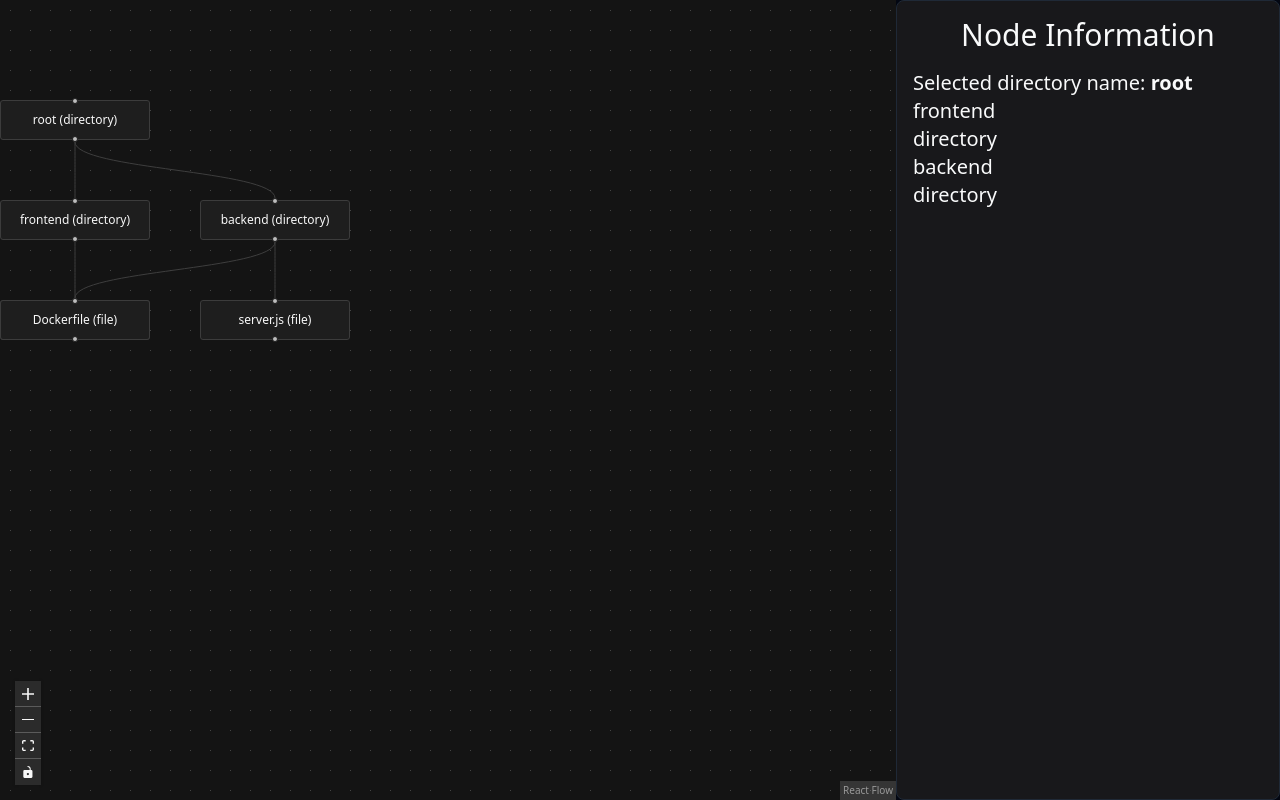
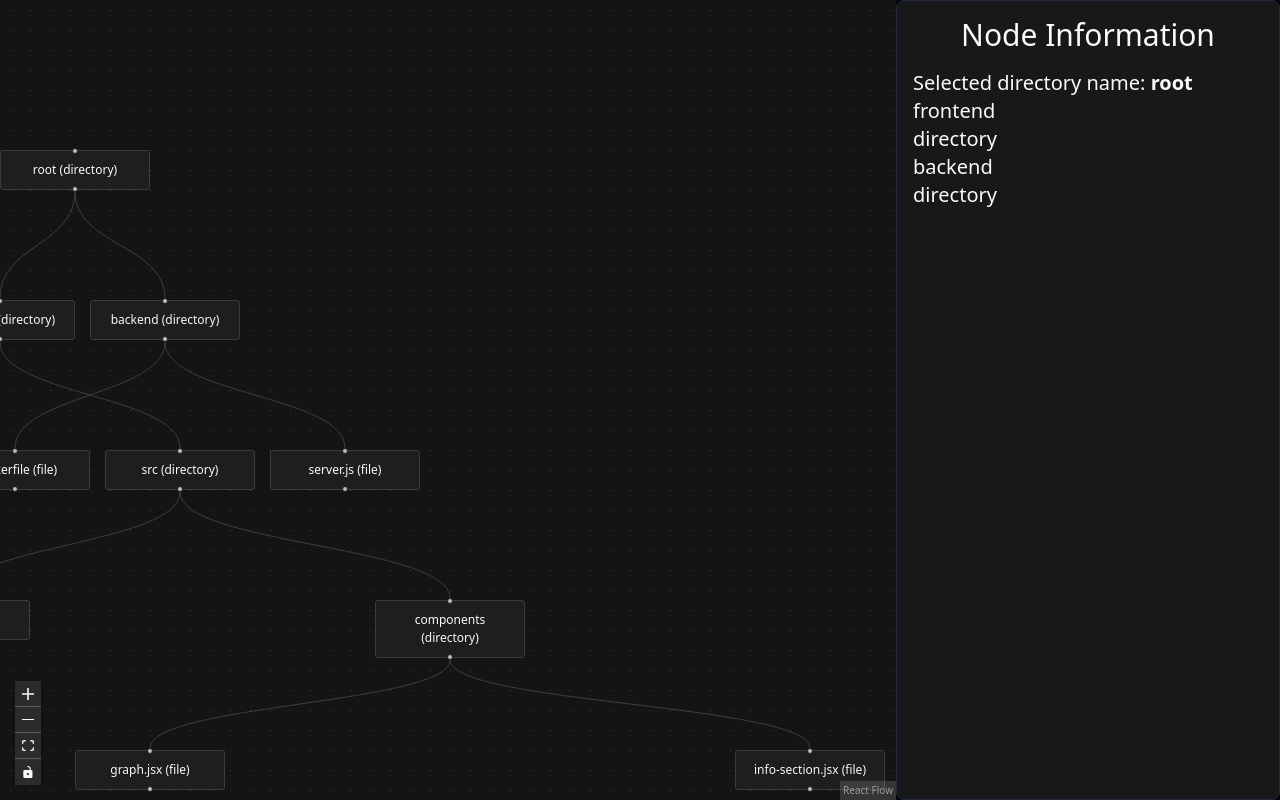
Before and after one commit to trustMeImDev/wbHackathon, a React (Vite) app in the folder frontend/: page /summary in a window 1280 px wide. Built offline with nearby package versions, Linux system fonts and the light colour scheme.

Commit message:
added raw graphs

```diff
--- a/frontend/src/components/graph.jsx
+++ b/frontend/src/components/graph.jsx
@@ -11,11 +11,13 @@ function Graph({ data }) {
     const [edges, setEdges] = useState([]);
     let nodeCounter = 0;
 
-    const createGraph = (data, parentId = null, x = 0, y = 0, depth = 1) => {
+    const generateTree = (data, parentId = null, x = 0, y = 0, depth = 1, baseSpacing = 150) => {
       const nodes = [];
       const edges = [];
+
+      // Generate a unique ID for the current node
       const currentId = `${parentId ? `${parentId}-` : ""}${data.name}`;
-        const position = { x: x * 200, y: depth * 100 };
+      const position = { x, y: depth * 150 }; // Vertical spacing based on depth
 
       // Add the current node
       nodes.push({
@@ -25,21 +27,48 @@ function Graph({ data }) {
         type: "default",
       });
 
-        // Add edges and traverse children if it's a directory
+      // Process children if it's a directory
       if (data.type === "directory" && data.children) {
+        const totalChildren = data.children.length;
+        const depthFactor = baseSpacing * depth; // Increase spacing by depth
+
+        // Calculate the total width occupied by siblings
+        const halfWidth = (totalChildren - 1) * depthFactor * 0.5;
+
         data.children.forEach((child, index) => {
+          // Calculate the horizontal position of the child node
+          const childX = x - halfWidth + index * depthFactor * 1.1; // Spread siblings using depthFactor
           const childId = `${currentId}-${child.name}`;
-            edges.push({ id: `e-${childId}`, source: currentId, target: childId });
-            const { nodes: childNodes, edges: childEdges } = createGraph(child, currentId, index, y + 1, depth + 1);
+
+          // Add an edge from the current node to the child
+          edges.push({
+            id: `e-${currentId}-${childId}`,
+            source: currentId,
+            target: childId,
+          });
+
+          // Recursively generate the tree for the child
+          const { nodes: childNodes, edges: childEdges } = generateTree(
+            child,
+            currentId,
+            childX,
+            y + 1,
+            depth + 1,
+            baseSpacing
+          );
+
           nodes.push(...childNodes);
           edges.push(...childEdges);
         });
       }
+
       return { nodes, edges };
     };
 
+
+
     useEffect(() => {
-        const { nodes, edges } = createGraph(data);
+        const { nodes, edges } = generateTree(data);
         console.log(nodes);
         console.log(edges)
         setNodes(nodes);
--- a/frontend/src/pages/Summary.jsx
+++ b/frontend/src/pages/Summary.jsx
@@ -16,6 +16,30 @@ function Summary() {
                     {
                         "name": "package.json",
                         "type": "file"
+                    },
+                    {
+                        "name": "src",
+                        "type": "directory",
+                        "children": [
+                            {
+                                "name": "App.js",
+                                "type": "file"
+                            },
+                            {
+                                "name": "components",
+                                "type": "directory",
+                                "children": [
+                                    {
+                                        "name": "graph.jsx",
+                                        "type": "file"
+                                    },
+                                    {
+                                        "name": "info-section.jsx",
+                                        "type": "file"
+                                    }
+                                ]
+                            }
+                        ]
                     }
                 ]
             },
```
Lines whose indentation alone changed are shown as unchanged.
